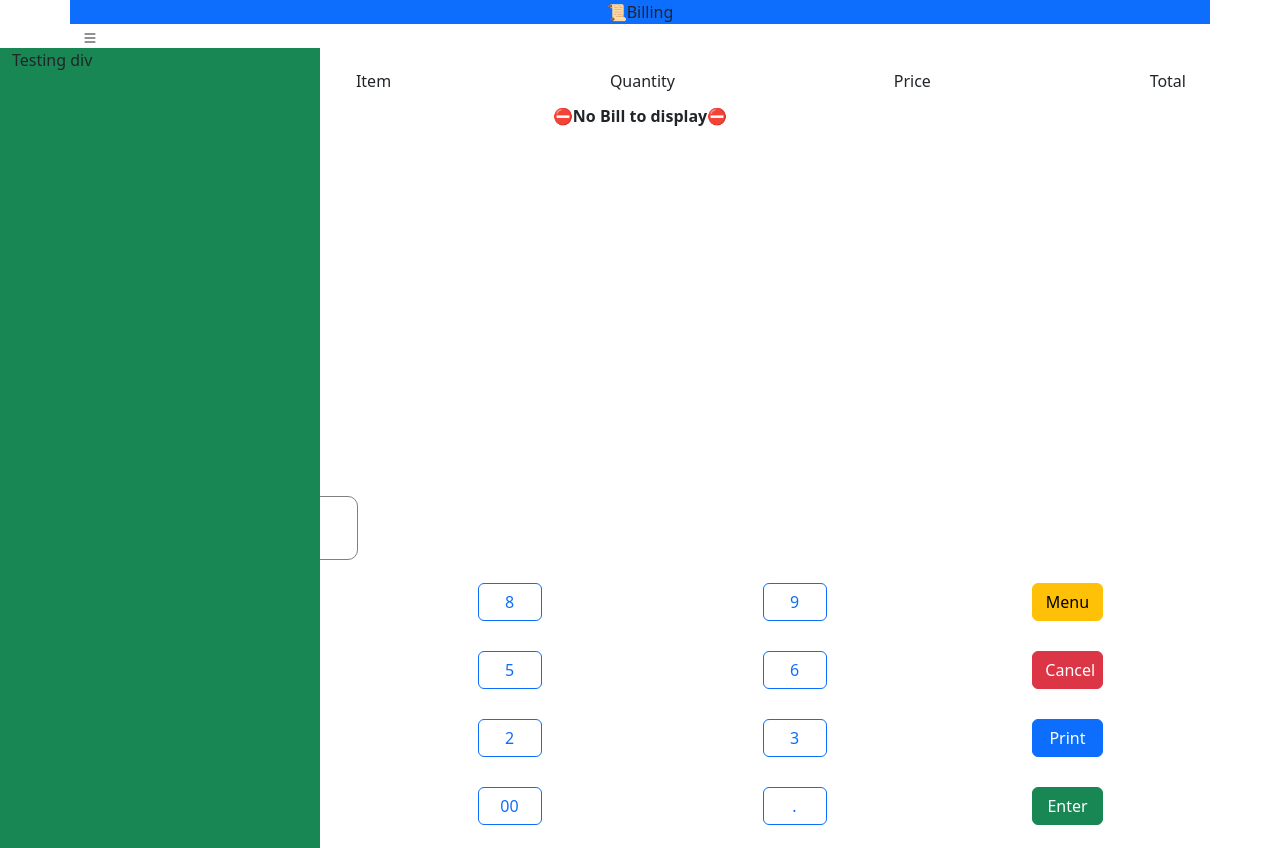
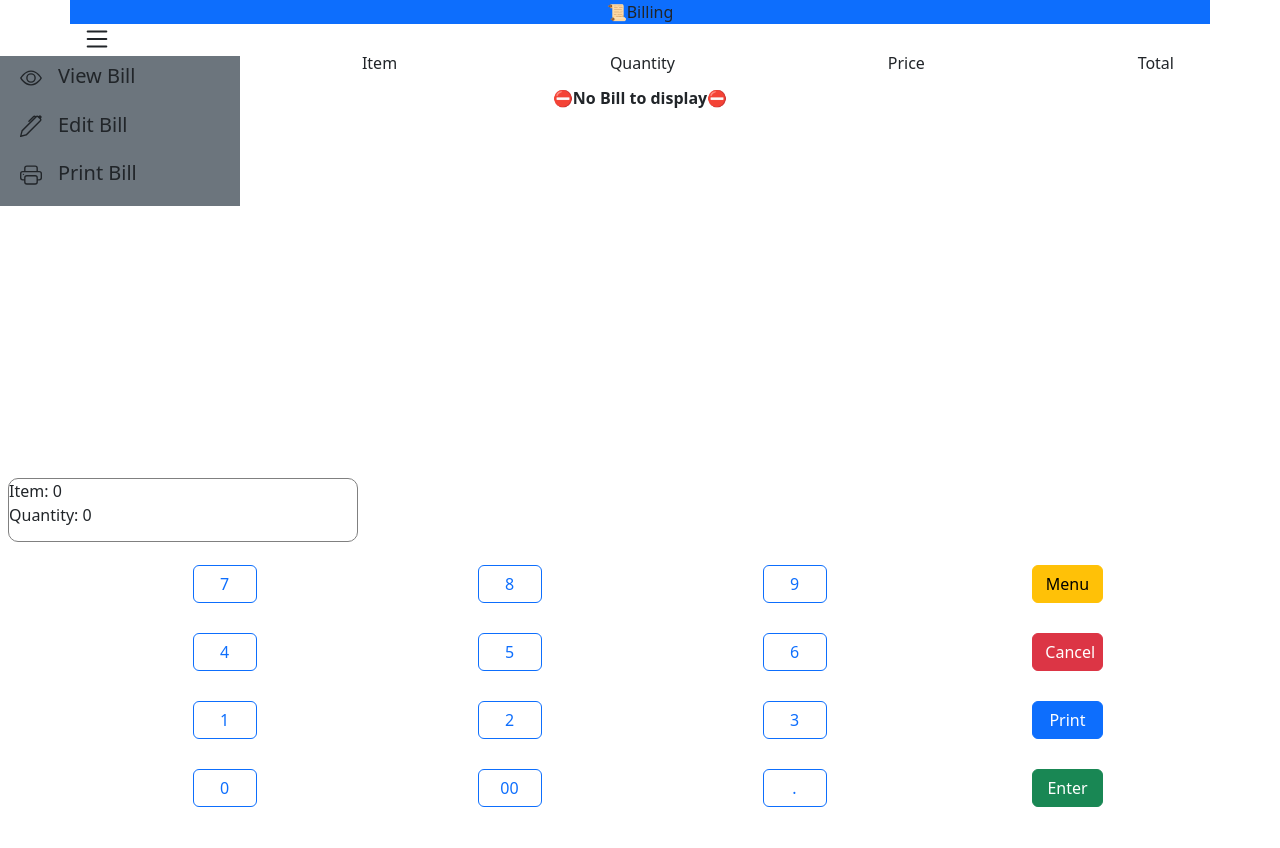
Before and after one commit to gokul-ceo/restuarentmanagement, a React (Create React App) app: page / in a window 1280 px wide. Both pictures are taken after a click on the icon 90 px from the left and 37 px from the top of the page. After the commit the page ends 822 px from the top, so only its background shows below. Built offline with nearby package versions, Linux system fonts and the light colour scheme.

Commit message:
added new changes

```diff
--- a/package.json
+++ b/package.json
@@ -3,10 +3,15 @@
   "version": "0.1.0",
   "private": true,
   "dependencies": {
+    "@emotion/react": "^11.10.4",
+    "@emotion/styled": "^11.10.4",
+    "@mui/icons-material": "^5.10.6",
+    "@mui/material": "^5.10.6",
     "@testing-library/jest-dom": "^5.16.5",
     "@testing-library/react": "^13.4.0",
     "@testing-library/user-event": "^13.5.0",
     "bootstrap": "^5.2.1",
+    "bootstrap-icons": "^1.9.1",
     "react": "^18.2.0",
     "react-dom": "^18.2.0",
     "react-error-boundary": "^3.1.4",
--- /dev/null
+++ b/src/component/BillAside.jsx
@@ -0,0 +1,46 @@
+import React, { useState } from "react";
+import 'bootstrap/dist/css/bootstrap.min.css'
+import { EditIcon, EditIconfill, EyeIcon, EyeIconfill, PrintIcon, PrintIconfill } from "./Icons";
+const style = {
+    aside:{
+        width:'30vh',
+        height:'150px',
+        marginLeft:"0",
+        position:'absolute',
+        top:'3.5rem',
+        left:'0px',
+        zIndex:'1',
+
+    }
+}
+function BillAside(){
+    const[eyeclicked,seteyeclick] =useState(false)
+    const[penclicked,setpenclick] =useState(false)
+    const[printclicked,setprintclick] =useState(false)
+    function changeeye(){
+        seteyeclick(!eyeclicked)
+        setpenclick(false)
+        setprintclick(false)
+    }
+    function changepen(){
+        setpenclick(!penclicked)
+        setprintclick(false)
+        seteyeclick( false)
+    }
+    function changeprint(){
+        setprintclick(!printclicked)
+        seteyeclick( false)
+        setpenclick( false)
+
+    }
+    return <>
+    <div style={style.aside}  className="container-sm d-flex flex-column  bg-secondary ">
+        <div className="p-2"><h2 className="fs-5 "  onClick={changeeye}>{eyeclicked?<EyeIconfill/>:<EyeIcon/>}View Bill</h2></div>
+        <div className="p-2"><h2 className="fs-5" onClick={changepen}>{penclicked?<EditIconfill/>:<EditIcon/>}Edit Bill</h2></div>
+        <div className="p-2"><h2 className="fs-5" onClick={changeprint}>{printclicked?<PrintIconfill/>:<PrintIcon/>}Print Bill</h2></div>
+
+    </div>
+    </>
+}
+
+export default BillAside;
--- a/src/component/BillItemDisplay.jsx
+++ b/src/component/BillItemDisplay.jsx
@@ -4,7 +4,6 @@ import './billing.css';
 const style={
     display:{
         height:'50vh',
-        marginTop:'1.5rem',
         width:'95%',
         marginBottom:'1.5rem',
         zIndex:'0'
@@ -47,9 +46,13 @@ export function printjob(array){
 export function BillitemDisplay(props){
     const menu = [{Name:'',Price:''},{Name:'Idly',Price:'8'},{Name:'Dosa',Price:'50'},{Name:'Pongal',Price:'30'},{Name:'Poori',Price:'20'}]
     const Todisplay = props.value
-    const total = function(){
-
-    }
+     const defaultitle = <div style={style.detailsdefault} className="container d-flex justify-content-between itemdetails ">
+          <h6>SI.NO</h6>
+          <h6>Item</h6>
+          <h6>Quantity</h6>
+          <h6>Price</h6>
+          <h6>Total</h6>
+       </div>
     // function handledivclick(){
     //     setclicked(true)
     // }
@@ -62,18 +65,22 @@ export function BillitemDisplay(props){
     useEffect(()=>{
         Todisplay.length<=0?setempty(true):setempty(false)
     },[Todisplay])
+    function sticktitle(){
+        console.log("I am ready to stick");
+    }
 
     return <>
 
-    <div style={style.display} className=" billitemdisplay container-sm ">
-    <div style={style.detailsdefault} className="container d-flex justify-content-between itemdetails ">
+    <div style={style.display} ons className=" billitemdisplay container-sm ">
+    {/* <div style={style.detailsdefault} className="container d-flex justify-content-between itemdetails ">
           <h6>SI.NO</h6>
           <h6>Item</h6>
           <h6>Quantity</h6>
           <h6>Price</h6>
           <h6>Total</h6>
-       </div>
-       <div style={style.overflowcontainer} className="container  overflow-auto">
+       </div> */}
+       <div style={style.overflowcontainer}  className="container  overflow-auto">
+       {defaultitle}
         {!isempty?Todisplay.map((item)=>
         <div style={style.details} className="container d-flex justify-content-between itemdetails ">
         <h6 style={style.item}>1.</h6>
--- /dev/null
+++ b/src/component/Icons.jsx
@@ -0,0 +1,48 @@
+
+export function EyeIcon(props){
+    return <>
+    <svg xmlns="http://www.w3.org/2000/svg" width="22" height="22" fill="currentColor" class="bi bi-eye me-3" viewBox="0 0 16 16">
+  <path d="M16 8s-3-5.5-8-5.5S0 8 0 8s3 5.5 8 5.5S16 8 16 8zM1.173 8a13.133 13.133 0 0 1 1.66-2.043C4.12 4.668 5.88 3.5 8 3.5c2.12 0 3.879 1.168 5.168 2.457A13.133 13.133 0 0 1 14.828 8c-.058.087-.122.183-.195.288-.335.48-.83 1.12-1.465 1.755C11.879 11.332 10.119 12.5 8 12.5c-2.12 0-3.879-1.168-5.168-2.457A13.134 13.134 0 0 1 1.172 8z"/>
+  <path d="M8 5.5a2.5 2.5 0 1 0 0 5 2.5 2.5 0 0 0 0-5zM4.5 8a3.5 3.5 0 1 1 7 0 3.5 3.5 0 0 1-7 0z"/>
+</svg>
+    </>
+}
+
+export function Hamburger(props){
+    return <>
+     <svg xmlns="http://www.w3.org/2000/svg" width="30" height="30" fill="currentColor" onClick={props.value} class="bi bi-list" viewBox="0 0 16 16">
+  <path fill-rule="evenodd" d="M2.5 12a.5.5 0 0 1 .5-.5h10a.5.5 0 0 1 0 1H3a.5.5 0 0 1-.5-.5zm0-4a.5.5 0 0 1 .5-.5h10a.5.5 0 0 1 0 1H3a.5.5 0 0 1-.5-.5zm0-4a.5.5 0 0 1 .5-.5h10a.5.5 0 0 1 0 1H3a.5.5 0 0 1-.5-.5z"/>
+</svg>
+    </>
+}
+
+export function EditIcon(){
+    return <svg xmlns="http://www.w3.org/2000/svg" width="22" height="22" fill="currentColor" class="bi bi-pen me-3" viewBox="0 0 16 16">
+    <path d="m13.498.795.149-.149a1.207 1.207 0 1 1 1.707 1.708l-.149.148a1.5 1.5 0 0 1-.059 2.059L4.854 14.854a.5.5 0 0 1-.233.131l-4 1a.5.5 0 0 1-.606-.606l1-4a.5.5 0 0 1 .131-.232l9.642-9.642a.5.5 0 0 0-.642.056L6.854 4.854a.5.5 0 1 1-.708-.708L9.44.854A1.5 1.5 0 0 1 11.5.796a1.5 1.5 0 0 1 1.998-.001zm-.644.766a.5.5 0 0 0-.707 0L1.95 11.756l-.764 3.057 3.057-.764L14.44 3.854a.5.5 0 0 0 0-.708l-1.585-1.585z"/>
+  </svg>
+}
+export function EyeIconfill(){
+    return <svg xmlns="http://www.w3.org/2000/svg" width="22" height="22" fill="currentColor" class="bi bi-eye-fill me-3" viewBox="0 0 16 16">
+    <path d="M10.5 8a2.5 2.5 0 1 1-5 0 2.5 2.5 0 0 1 5 0z"/>
+    <path d="M0 8s3-5.5 8-5.5S16 8 16 8s-3 5.5-8 5.5S0 8 0 8zm8 3.5a3.5 3.5 0 1 0 0-7 3.5 3.5 0 0 0 0 7z"/>
+  </svg>
+}
+export function EditIconfill(){
+    return <svg xmlns="http://www.w3.org/2000/svg" width="22" height="22" fill="currentColor" class="bi bi-pen-fill me-3" viewBox="0 0 16 16">
+    <path d="m13.498.795.149-.149a1.207 1.207 0 1 1 1.707 1.708l-.149.148a1.5 1.5 0 0 1-.059 2.059L4.854 14.854a.5.5 0 0 1-.233.131l-4 1a.5.5 0 0 1-.606-.606l1-4a.5.5 0 0 1 .131-.232l9.642-9.642a.5.5 0 0 0-.642.056L6.854 4.854a.5.5 0 1 1-.708-.708L9.44.854A1.5 1.5 0 0 1 11.5.796a1.5 1.5 0 0 1 1.998-.001z"/>
+  </svg>
+}
+
+export function PrintIcon(){
+    return <svg xmlns="http://www.w3.org/2000/svg" width="22" height="22" fill="currentColor" class="bi bi-printer me-3" viewBox="0 0 16 16">
+    <path d="M2.5 8a.5.5 0 1 0 0-1 .5.5 0 0 0 0 1z"/>
+    <path d="M5 1a2 2 0 0 0-2 2v2H2a2 2 0 0 0-2 2v3a2 2 0 0 0 2 2h1v1a2 2 0 0 0 2 2h6a2 2 0 0 0 2-2v-1h1a2 2 0 0 0 2-2V7a2 2 0 0 0-2-2h-1V3a2 2 0 0 0-2-2H5zM4 3a1 1 0 0 1 1-1h6a1 1 0 0 1 1 1v2H4V3zm1 5a2 2 0 0 0-2 2v1H2a1 1 0 0 1-1-1V7a1 1 0 0 1 1-1h12a1 1 0 0 1 1 1v3a1 1 0 0 1-1 1h-1v-1a2 2 0 0 0-2-2H5zm7 2v3a1 1 0 0 1-1 1H5a1 1 0 0 1-1-1v-3a1 1 0 0 1 1-1h6a1 1 0 0 1 1 1z"/>
+  </svg>
+}
+
+export function PrintIconfill(){
+    return <svg xmlns="http://www.w3.org/2000/svg" width="22" height="22" fill="currentColor" class="bi bi-printer-fill me-3" viewBox="0 0 16 16">
+    <path d="M5 1a2 2 0 0 0-2 2v1h10V3a2 2 0 0 0-2-2H5zm6 8H5a1 1 0 0 0-1 1v3a1 1 0 0 0 1 1h6a1 1 0 0 0 1-1v-3a1 1 0 0 0-1-1z"/>
+    <path d="M0 7a2 2 0 0 1 2-2h12a2 2 0 0 1 2 2v3a2 2 0 0 1-2 2h-1v-2a2 2 0 0 0-2-2H5a2 2 0 0 0-2 2v2H2a2 2 0 0 1-2-2V7zm2.5 1a.5.5 0 1 0 0-1 .5.5 0 0 0 0 1z"/>
+  </svg>
+}
--- a/src/component/billingheader.jsx
+++ b/src/component/billingheader.jsx
@@ -1,19 +1,8 @@
 import React, { useState } from "react";
 import 'bootstrap/dist/css/bootstrap.min.css'
 import './billing.css';
-
-const style = {
-    aside:{
-        width:'40vh',
-        height:'100%',
-        marginLeft:"0",
-        position:'absolute',
-        top:'3rem',
-        left:'0px',
-        zIndex:'1',
-
-    }
-}
+import BillAside from "./BillAside";
+import { Hamburger } from "./Icons";
 export function Billheader(){
     const[open,setopen] = useState(false)
     function openside(){
@@ -21,13 +10,9 @@ export function Billheader(){
     }
     return <>
     <div className="container-sm">
-    <svg xmlns="http://www.w3.org/2000/svg" width="16" height="16" fill="currentColor" onClick={openside} class="bi bi-list" viewBox="0 0 16 16">
-  <path fill-rule="evenodd" d="M2.5 12a.5.5 0 0 1 .5-.5h10a.5.5 0 0 1 0 1H3a.5.5 0 0 1-.5-.5zm0-4a.5.5 0 0 1 .5-.5h10a.5.5 0 0 1 0 1H3a.5.5 0 0 1-.5-.5zm0-4a.5.5 0 0 1 .5-.5h10a.5.5 0 0 1 0 1H3a.5.5 0 0 1-.5-.5z"/>
-</svg>
+   <Hamburger value={openside}/>
     </div>
-   {open&&<div style={style.aside}  className="container-sm bg-success">
-        Testing div
-    </div>}
+   {open&&<BillAside/>}
 
     </>
 }
```
Also changed, not shown: 1 other file (tests, documents, lock files or other folders).
